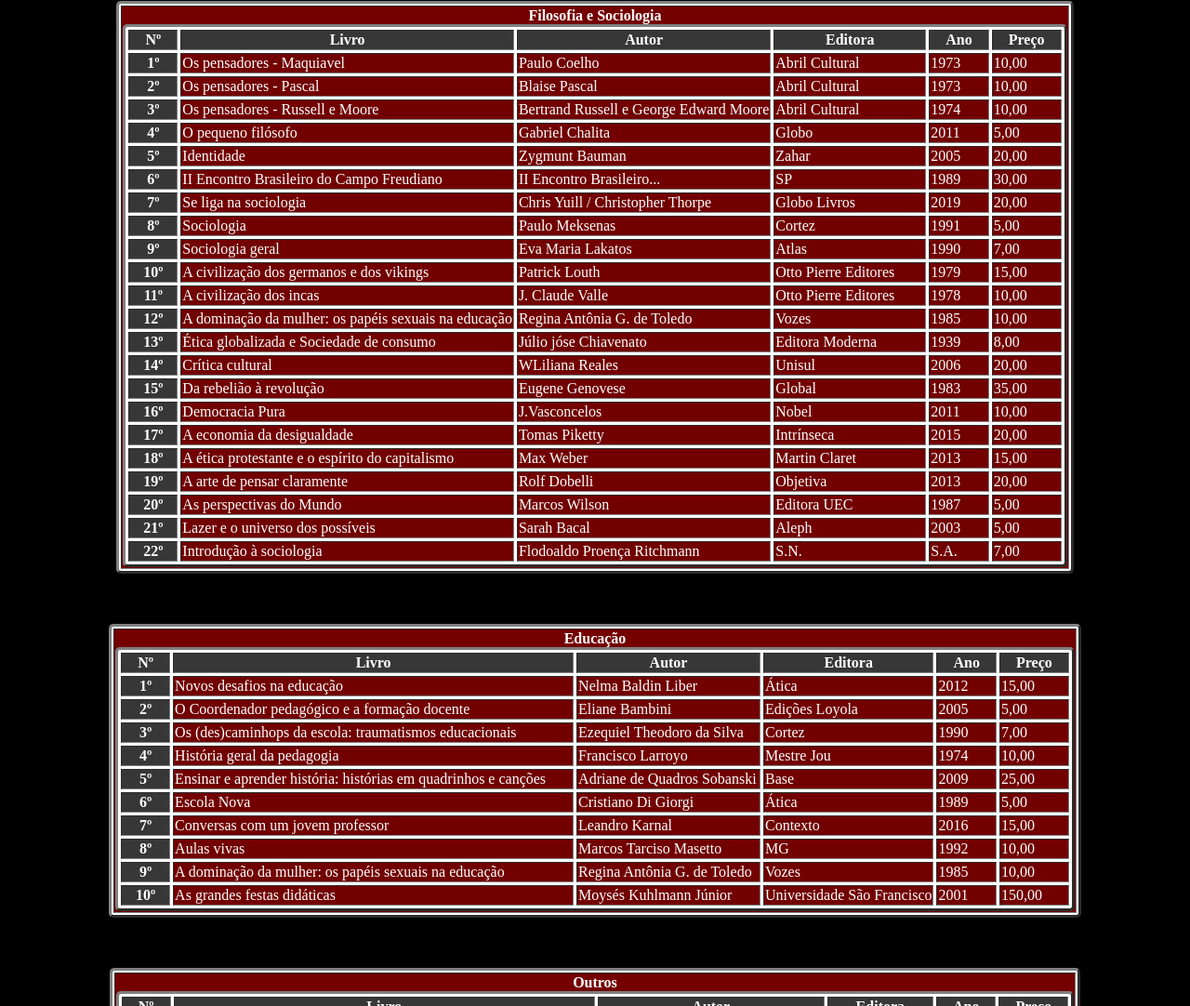
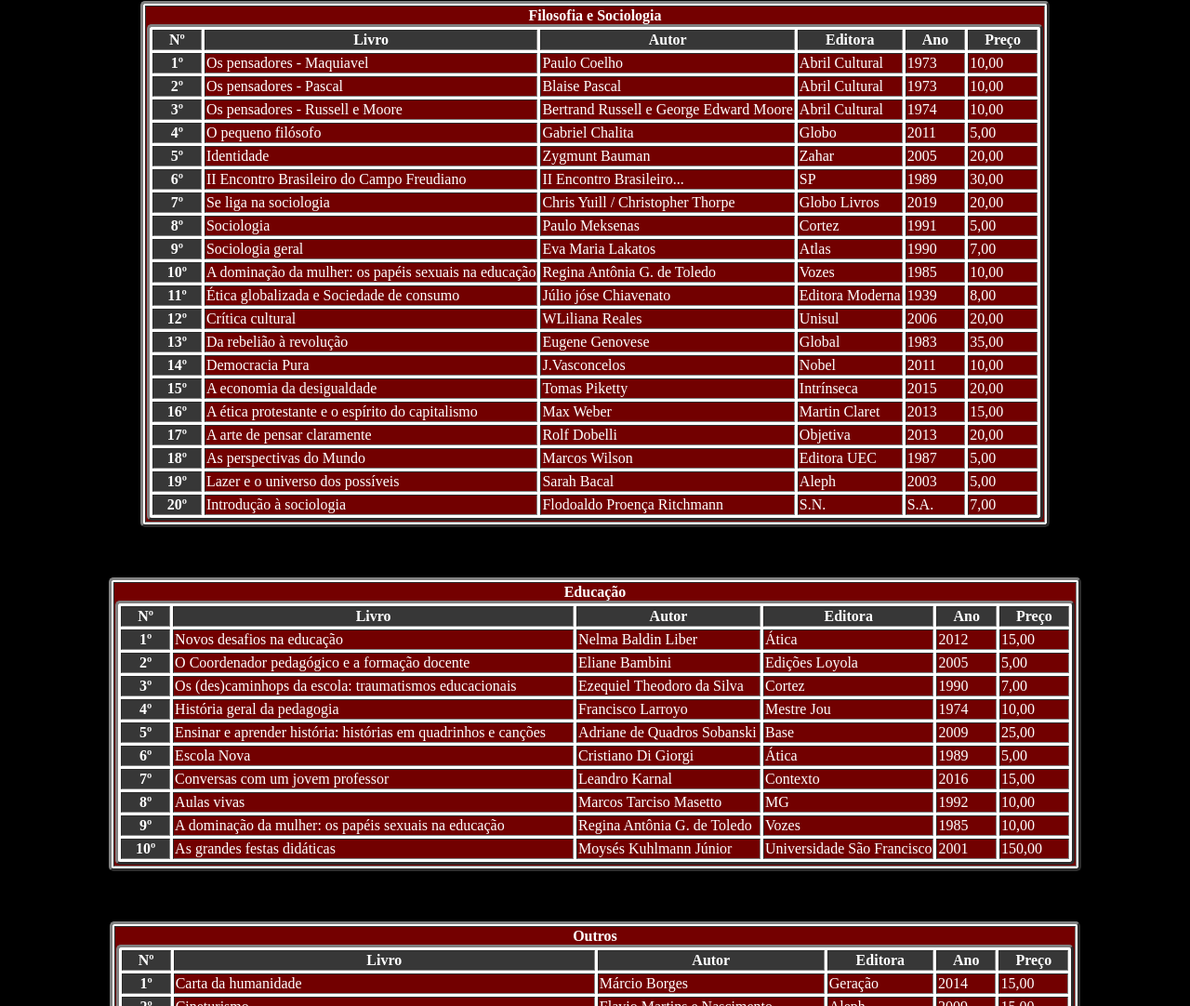
Before and after one commit to Lucas-Petroski/Sebo-Calhev, a plain HTML site: page index.html in a window 1280 px wide. Shown: the part 2433-3515 px from the top of the page at 93% size. Drawn offline with Linux system fonts and the light colour scheme.

Commit message:
Update index.html

```diff
--- a/index.html
+++ b/index.html
@@ -846,23 +846,6 @@
 
     <tr>
       <th>10º</th>
-      <td>A civilização  dos germanos e dos vikings</td>
-      <td>Patrick Louth</td>
-      <td>Otto Pierre Editores&emsp;&emsp;</td>
-      <td>1979</td>
-      <td>15,00</td>
-    </tr>
-
-    <tr>
-      <th>11º</th>
-      <td>A civilização dos incas</td>
-      <td>J. Claude Valle</td>
-      <td>Otto Pierre Editores</td>
-      <td>1978</td>
-      <td>10,00</td>
-    </tr>
-    <tr>
-      <th>12º</th>
       <td>A dominação da mulher: os papéis sexuais na educação</td>
       <td>Regina Antônia G. de Toledo </td>
       <td>Vozes</td>
@@ -871,7 +854,7 @@
     </tr>
 
     <tr>
-      <th>13º</th>
+      <th>11º</th>
       <td>Ética globalizada e Sociedade de consumo</td>
       <td>Júlio jóse Chiavenato</td>
       <td>Editora Moderna</td>
@@ -880,7 +863,7 @@
     </tr>
 
     <tr>
-      <th>14º</th>
+      <th>12º</th>
       <td>Crítica cultural</td>
       <td>WLiliana Reales</td>
       <td>Unisul</td>
@@ -888,7 +871,7 @@
       <td>20,00</td>
     </tr>
     <tr>
-      <th>15º</th>
+      <th>13º</th>
       <td>Da rebelião à revolução</td>
       <td>Eugene Genovese</td>
       <td>Global</td>
@@ -896,7 +879,7 @@
       <td>35,00</td>
     </tr>
     <tr>
-      <th>16º</th>
+      <th>14º</th>
       <td>Democracia Pura</td>
       <td>J.Vasconcelos</td>
       <td>Nobel</td>
@@ -904,7 +887,7 @@
       <td>10,00</td>
     </tr>
     <tr>
-      <th>17º</th>
+      <th>15º</th>
       <td>A economia da desigualdade</td>
       <td>Tomas Piketty</td>
       <td>Intrínseca</td>
@@ -912,7 +895,7 @@
       <td>20,00</td>
     </tr>
     <tr>
-      <th>18º</th>
+      <th>16º</th>
       <td>A ética protestante e o espírito do capitalismo</td>
       <td>Max Weber</td>
       <td>Martin Claret</td>
@@ -920,7 +903,7 @@
       <td>15,00</td>
     </tr>
     <tr>
-      <th>19º</th>
+      <th>17º</th>
       <td>A arte de pensar claramente</td>
       <td>Rolf Dobelli</td>
       <td>Objetiva</td>
@@ -929,7 +912,7 @@
     </tr>
 
     <tr>
-      <th>20º</th>
+      <th>18º</th>
       <td>As perspectivas do Mundo</td>
       <td>Marcos Wilson</td>
       <td>Editora UEC</td>
@@ -937,7 +920,7 @@
       <td>5,00</td>
     </tr>
     <tr>
-      <th>21º</th>
+      <th>19º</th>
       <td>Lazer e o universo dos possíveis</td>
       <td>Sarah Bacal</td>
       <td>Aleph</td>
@@ -945,7 +928,7 @@
       <td>5,00</td>
     </tr>
     <tr>
-      <th>22º</th>
+      <th>20º</th>
       <td>Introdução à sociologia</td>
       <td>Flodoaldo Proença Ritchmann</td>
       <td>S.N.</td>
```
